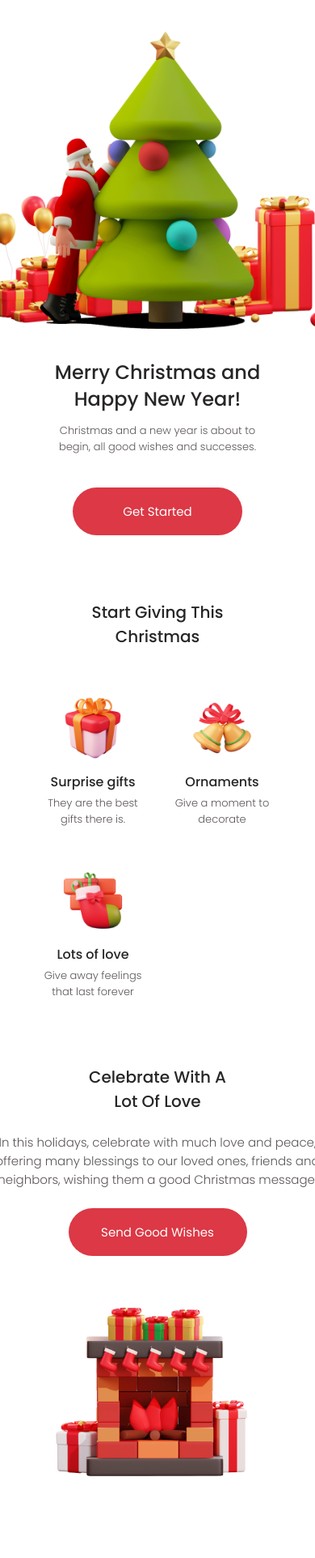
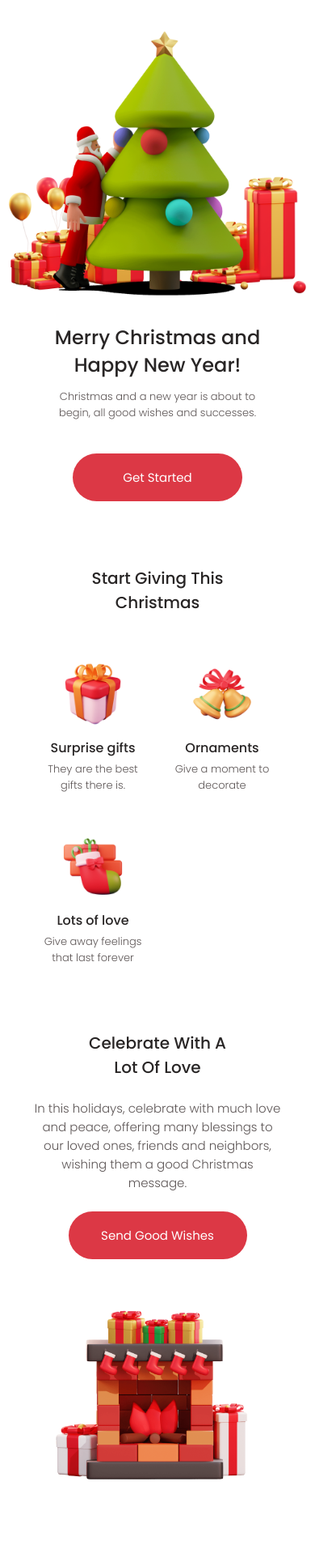
Before and after one commit to uiyeon831/christmas, a plain HTML site: page src/index.html in a window 390 px wide. Shown: the part 51-1975 px from the top of the page at 81% size. Drawn offline with nearby package versions, Linux system fonts and the light colour scheme.

Commit message:
fix details

```diff
--- a/src/assets/css/section1.css
+++ b/src/assets/css/section1.css
@@ -24,8 +24,7 @@
 }
 
 .img-home {
-  width: 90%;
-  max-width: 36rem;
+  width: 24rem;
 }
 
 .btn-home {
@@ -71,6 +70,10 @@
     padding: 3rem 8rem 0 0;
   }
 
+  .img-home {
+    width: 36rem;
+  }
+
   .text-container {
     justify-content: left;
     align-items: flex-start;
--- a/src/assets/css/section3.css
+++ b/src/assets/css/section3.css
@@ -25,6 +25,7 @@
 @media screen and (max-width: 768px) {
   .section3 {
     flex-direction: column;
+    max-width: 22.5rem;
     gap: 1rem;
   }
 
```
